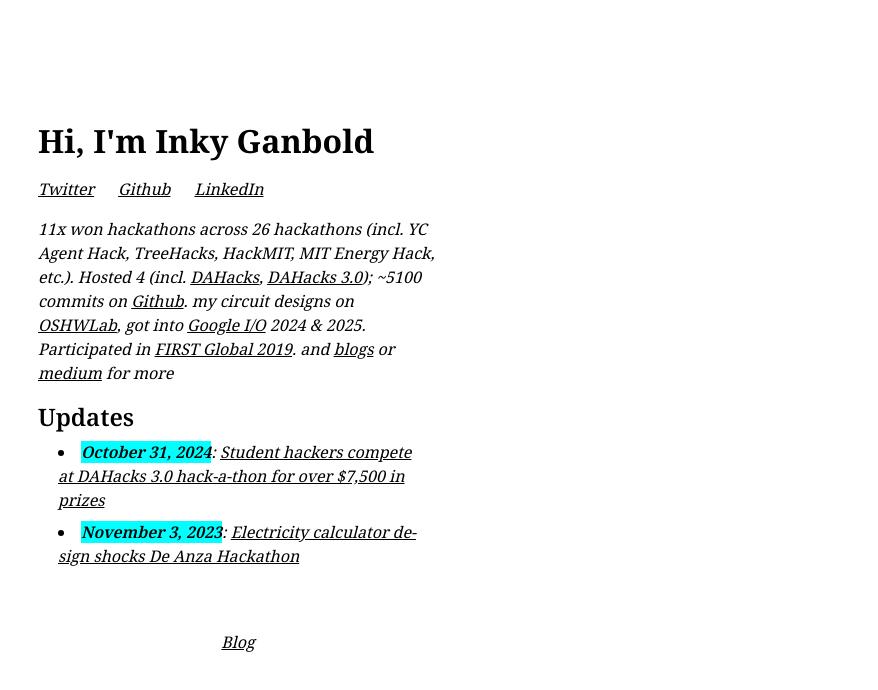
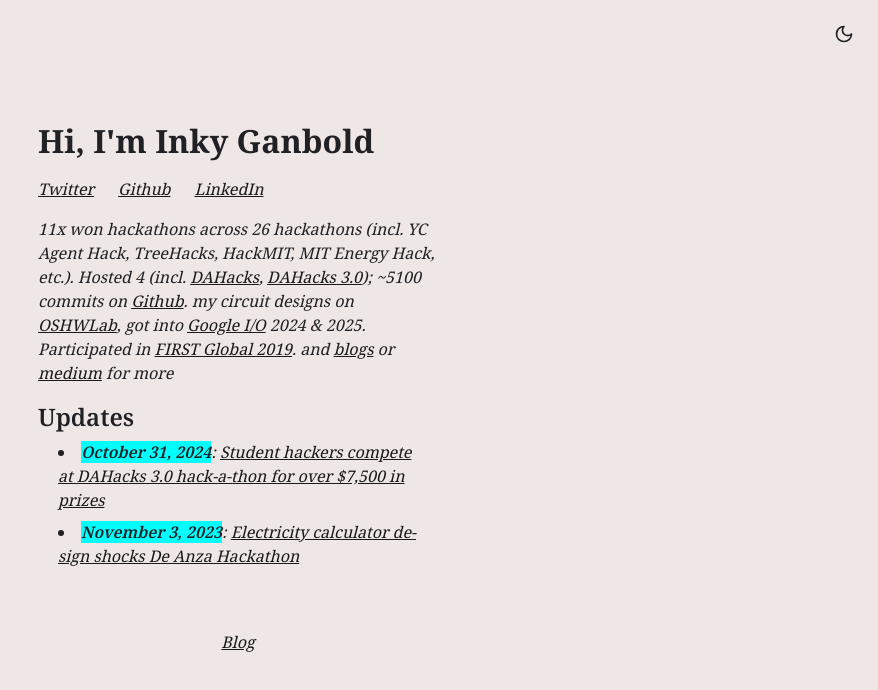
Before and after one commit to enkhbold470/founder-bio, a Next.js app: page / in a window 1280 px wide. Shown: the top 690 px of the page, without its empty margins (402-1280 px from the left). Built offline with nearby package versions, Linux system fonts and the light colour scheme.

Commit message:
✨ Add dark mode support and enhance styling with new dependencies for improved UI experience

```diff
--- a/app/globals.css
+++ b/app/globals.css
@@ -5,6 +5,14 @@
 body {
   font-size: clamp(14pt, 4vw, 16pt);
   overflow-x: hidden;
+  background-color: #efe6e6;
+  color: #202124;
+  transition: background-color 0.3s ease, color 0.3s ease;
+}
+
+.dark body {
+  background-color: #202124;
+  color: #efe6e6;
 }
 
 .name {
@@ -50,17 +58,31 @@
 
 /* Remove all link styling and hover effects to maintain minimalist design */
 a {
-  color: #000000;
+  color: #1a1a1a;
+  text-decoration: underline;
+  transition: color 0.3s ease;
+}
+
+a:hover {
+  color: #2563eb;
   text-decoration: underline;
 }
 
-a:hover {
-  color: #0000ff;
-  text-decoration: underline;
+.dark a {
+  color: #e5e5e5;
+}
+
+.dark a:hover {
+  color: #60a5fa;
 }
 
 span {
   background-color: #00ffff;
+  transition: background-color 0.3s ease;
+}
+
+.dark span {
+  background-color: #696969;
 }
 
 ul {
@@ -77,3 +99,8 @@
   margin-bottom: 0.5rem;
   list-style-type:disc;
 }
+
+/* Dark mode transitions */
+* {
+  transition: background-color 0.3s ease, color 0.3s ease, border-color 0.3s ease;
+}
--- a/app/layout.tsx
+++ b/app/layout.tsx
@@ -3,6 +3,8 @@
 import { Analytics } from '@vercel/analytics/next';
 import { siteConfig } from "@/config/siteConfig";
 import { StructuredData } from "@/components/StructuredData";
+import { ThemeProvider } from "@/components/ThemeProvider";
+import { ThemeToggle } from "@/components/ThemeToggle";
 import "./globals.css";
 
 const selectedFont = Noto_Serif({
@@ -68,8 +70,8 @@
     <html lang="en">
       <head>
         <meta name="viewport" content="width=device-width, initial-scale=1, maximum-scale=5" />
-        <meta name="theme-color" content="#ffffff" />
-        <meta name="color-scheme" content="light" />
+        <meta name="theme-color" content="#fafafa" media="(prefers-color-scheme: light)" />
+        <meta name="theme-color" content="#0f0f0f" media="(prefers-color-scheme: dark)" />
         <link rel="canonical" href={siteConfig.url} />
        {/* <script async src="htmx.js"></script>
  <script async src="https://unpkg.com/amazon@1.0.0"></script>
@@ -92,9 +94,12 @@
 
       </head>
       <body className={`${selectedFont.className} antialiased`}>
-        <StructuredData type="ProfilePage" />
-        {children}
-        <Analytics />
+        <ThemeProvider>
+          <ThemeToggle />
+          <StructuredData type="ProfilePage" />
+          {children}
+          <Analytics />
+        </ThemeProvider>
       </body>
     </html>
   );
--- /dev/null
+++ b/components/ThemeProvider.tsx
@@ -0,0 +1,17 @@
+'use client';
+
+import { ThemeProvider as NextThemesProvider } from 'next-themes';
+import { type ReactNode } from 'react';
+
+export function ThemeProvider({ children }: { children: ReactNode }) {
+  return (
+    <NextThemesProvider
+      attribute="class"
+      defaultTheme="system"
+      enableSystem
+      disableTransitionOnChange={false}
+    >
+      {children}
+    </NextThemesProvider>
+  );
+}
--- /dev/null
+++ b/components/ThemeToggle.tsx
@@ -0,0 +1,37 @@
+'use client';
+
+import { useTheme } from 'next-themes';
+import { useEffect, useState } from 'react';
+import { Moon, Sun } from 'lucide-react';
+
+export function ThemeToggle() {
+  const { theme, setTheme } = useTheme();
+  const [mounted, setMounted] = useState(false);
+
+  useEffect(() => {
+    setMounted(true);
+  }, []);
+
+  if (!mounted) {
+    return null;
+  }
+
+  const handleToggle = () => {
+    setTheme(theme === 'dark' ? 'light' : 'dark');
+  };
+
+  return (
+    <button
+      onClick={handleToggle}
+      aria-label="Toggle theme"
+      className="fixed top-4 right-4 p-2 rounded-md hover:bg-gray-200 dark:hover:bg-gray-800 transition-colors"
+      type="button"
+    >
+      {theme === 'dark' ? (
+        <Sun className="w-5 h-5" />
+      ) : (
+        <Moon className="w-5 h-5" />
+      )}
+    </button>
+  );
+}
--- a/package.json
+++ b/package.json
@@ -10,7 +10,9 @@
   },
   "dependencies": {
     "@vercel/analytics": "^1.5.0",
+    "lucide-react": "^0.469.0",
     "next": "16.0.1",
+    "next-themes": "^0.4.6",
     "react": "19.2.0",
     "react-dom": "19.2.0",
     "rss-parser": "^3.13.0"
--- a/tailwind.config.js
+++ b/tailwind.config.js
@@ -1,5 +1,6 @@
 /** @type {import('tailwindcss').Config} */
 module.exports = {
+  darkMode: 'class',
   content: [
     './pages/**/*.{js,ts,jsx,tsx,mdx}',
     './components/**/*.{js,ts,jsx,tsx,mdx}',
--- a/tsconfig.json
+++ b/tsconfig.json
@@ -15,7 +15,7 @@
     "moduleResolution": "bundler",
     "resolveJsonModule": true,
     "isolatedModules": true,
-    "jsx": "preserve",
+    "jsx": "react-jsx",
     "incremental": true,
     "plugins": [
       {
```
Also changed, not shown: 1 other file (tests, documents, lock files or other folders).
